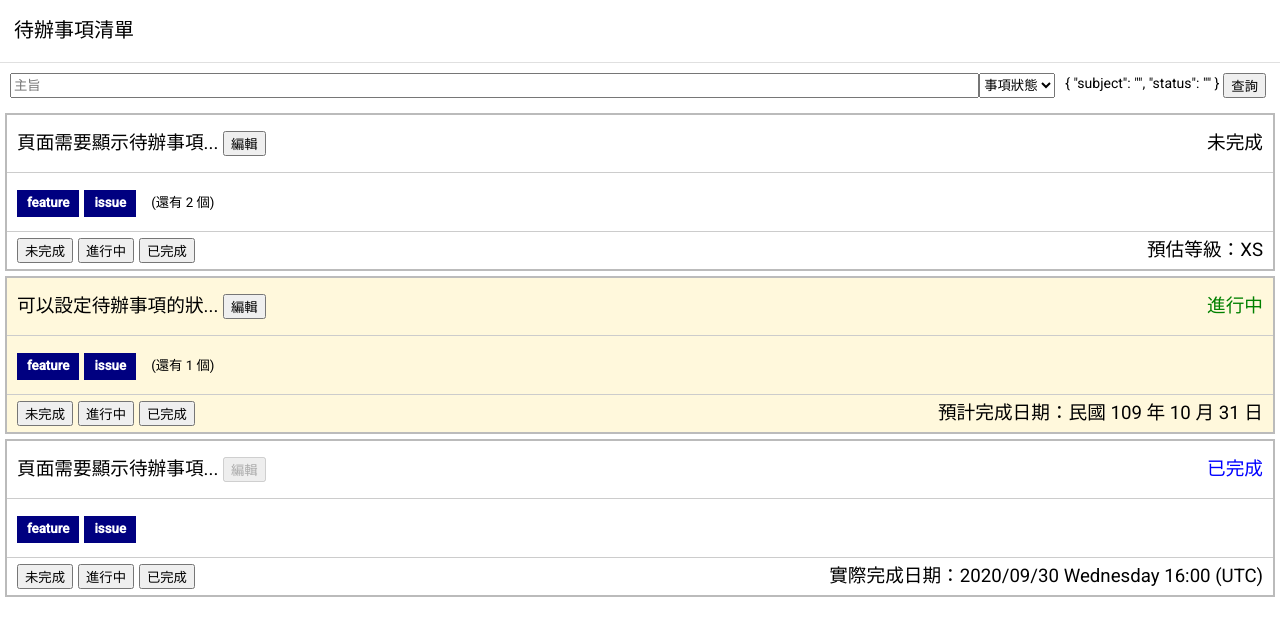
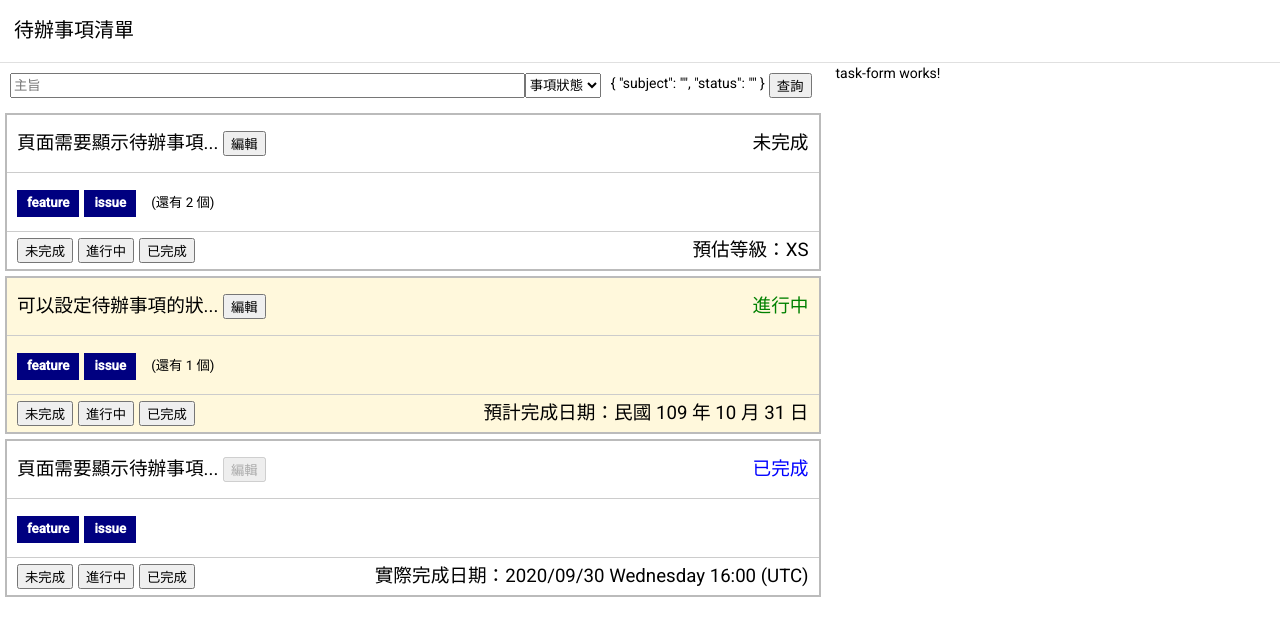
Before and after one commit to Oliver721003/angular-todo-project, an Angular app: page / in a window 1280 px wide. Shown: the top 636 px of the page. Built offline with nearby package versions, Linux system fonts and the light colour scheme; data requests are answered from the project's data file.

Commit message:
feat: RF - 前置作業

```diff
--- a/src/app/app.component.css
+++ b/src/app/app.component.css
@@ -1,9 +1,13 @@
 div {
-  padding: 20px 10px;
   display: flex;
   justify-content: space-between;
 }
 
-div button {
-  margin-right: 5px;
+div *:first-child {
+  margin-right: 10px;
+  width: 65%;
 }
+
+div *:last-child {
+  width: 35%;
+}
--- a/src/app/app.component.html
+++ b/src/app/app.component.html
@@ -1,16 +1,7 @@
 <app-page-container>
   <app-page-title pageTitle="待辦事項清單"></app-page-title>
-  <!-- <div>
-    <strong>AppComponent</strong>
-    <button type="button" (click)="counterService.add()">Add {{ counterService.count }}</button>
-  </div> -->
-  <!-- <div>
-    <span>
-      <button type="button" (click)="onLoad()">載入資料</button>
-      <button type="button" (click)="onClear()">清空資料</button>
-    </span>
-    <span>實際完成率：{{ completeRate | percent: '1.0-2' }}</span>
-  </div> -->
-  <app-task-list></app-task-list>
-  <!-- <pre>{{ tasks | json }}</pre> -->
+  <div>
+    <app-task-list></app-task-list>
+    <app-task-form></app-task-form>
+  </div>
 </app-page-container>
--- /dev/null
+++ b/src/app/task/task-form/task-form.component.html
@@ -0,0 +1 @@
+<p>task-form works!</p>
--- /dev/null
+++ b/src/app/task/task-form/task-form.component.ts
@@ -0,0 +1,15 @@
+import { Component, OnInit } from '@angular/core';
+
+@Component({
+  selector: 'app-task-form',
+  templateUrl: './task-form.component.html',
+  styleUrls: ['./task-form.component.css']
+})
+export class TaskFormComponent implements OnInit {
+
+  constructor() { }
+
+  ngOnInit(): void {
+  }
+
+}
--- a/src/app/task/task.module.ts
+++ b/src/app/task/task.module.ts
@@ -7,10 +7,11 @@ import { TaiwanDatePipe } from './taiwan-date.pipe';
 import { TaskListComponent } from './task-list/task-list.component';
 import { TaskStateColorDirective } from './task-state-color.directive';
 import { TaskComponent } from './task/task.component';
+import { TaskFormComponent } from './task-form/task-form.component';
 
 @NgModule({
   imports: [CommonModule, HttpClientModule, FormsModule],
-  declarations: [TaskComponent, TaskStateColorDirective, TaskListComponent, TaiwanDatePipe],
-  exports: [TaskComponent, TaskListComponent],
+  declarations: [TaskComponent, TaskStateColorDirective, TaskListComponent, TaiwanDatePipe, TaskFormComponent],
+  exports: [TaskComponent, TaskListComponent, TaskFormComponent],
 })
 export class TaskModule {}
```
Also changed, not shown: src/app/task/task-form/task-form.component.css (added), 1 other file (tests, documents, lock files or other folders).
